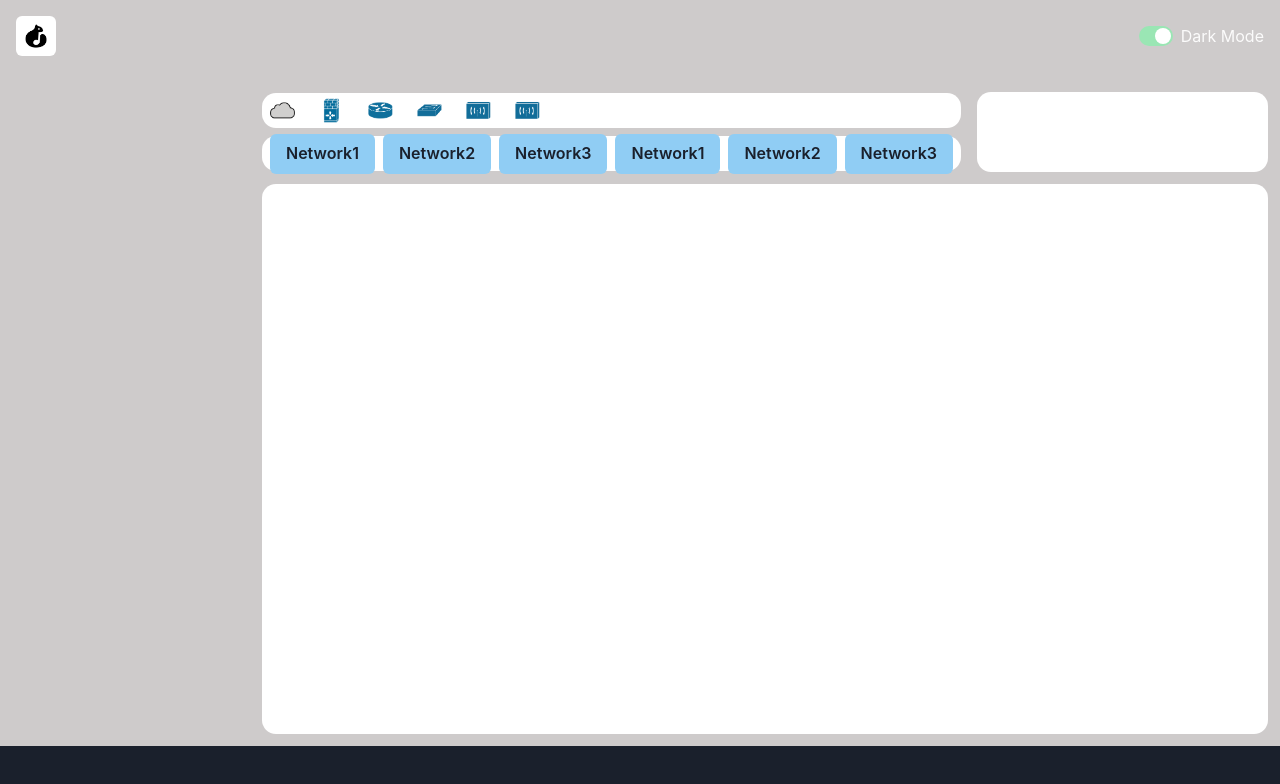
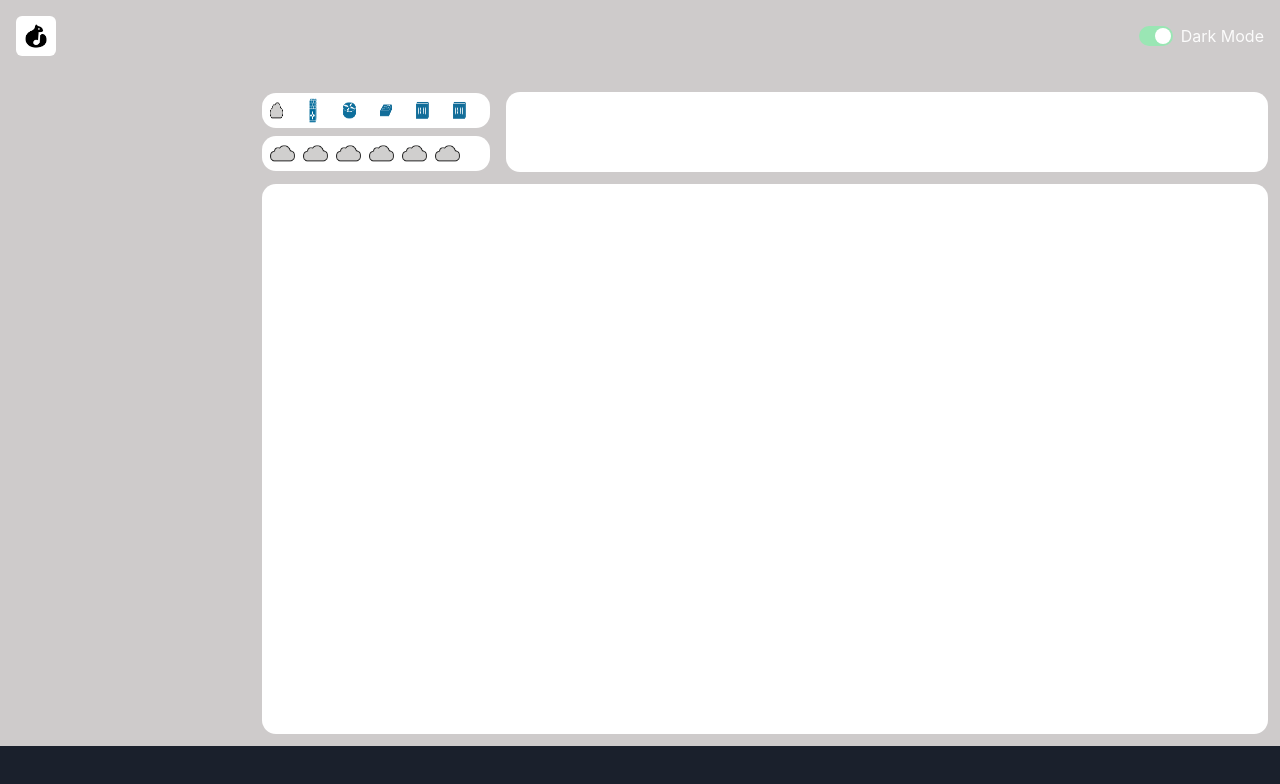
Before and after one commit to erraoudi-soufiane/nokia-packet-tracer, a React (Vite) app: page / in a window 1280 px wide. Both pictures are taken after a click on the element 276 px from the left and 110 px from the top of the page. Shown: the top 784 px of the page. Built offline with nearby package versions, Linux system fonts and the light colour scheme.

Commit message:
implementing the drag-and-drop functionality for devices in the board

```diff
--- a/package.json
+++ b/package.json
@@ -14,7 +14,8 @@
     "@emotion/styled": "^11.11.0",
     "framer-motion": "^10.15.1",
     "react": "^18.2.0",
-    "react-dom": "^18.2.0"
+    "react-dom": "^18.2.0",
+    "reactflow": "^11.7.4"
   },
   "devDependencies": {
     "@types/react": "^18.0.27",
--- a/src/components/Categories.tsx
+++ b/src/components/Categories.tsx
@@ -18,74 +18,74 @@ const Categories = ({ onSelectCategory }: Props) => {
       subcategories: [
         {
           name: "Network1",
-          url: "Network1",
+          url: NetworkDevices,
           devices: [
-            { name: "Network11", url: "Network11" },
-            { name: "Network12", url: "Network12" },
-            { name: "Network13", url: "Network13" },
-            { name: "Network14", url: "Network14" },
-            { name: "Network15", url: "Network15" },
-            { name: "Network16", url: "Network16" },
+            { name: "Network11", url: NetworkDevices },
+            { name: "Network12", url: NetworkDevices },
+            { name: "Network13", url: NetworkDevices },
+            { name: "Network14", url: NetworkDevices },
+            { name: "Network15", url: NetworkDevices },
+            { name: "Network16", url: NetworkDevices },
           ],
         },
         {
           name: "Network2",
-          url: "Network2",
+          url: NetworkDevices,
           devices: [
-            { name: "", url: "" },
-            { name: "", url: "" },
-            { name: "", url: "" },
-            { name: "", url: "" },
-            { name: "", url: "" },
-            { name: "", url: "" },
+            { name: "", url: NetworkDevices },
+            { name: "", url: NetworkDevices },
+            { name: "", url: NetworkDevices },
+            { name: "", url: NetworkDevices },
+            { name: "", url: NetworkDevices },
+            { name: "", url: NetworkDevices },
           ],
         },
         {
           name: "Network3",
-          url: "Network3",
+          url: NetworkDevices,
           devices: [
-            { name: "", url: "" },
-            { name: "", url: "" },
-            { name: "", url: "" },
-            { name: "", url: "" },
-            { name: "", url: "" },
-            { name: "", url: "" },
+            { name: "", url: NetworkDevices },
+            { name: "", url: NetworkDevices },
+            { name: "", url: NetworkDevices },
+            { name: "", url: NetworkDevices },
+            { name: "", url: NetworkDevices },
+            { name: "", url: NetworkDevices },
           ],
         },
         {
-          name: "Network1",
-          url: "Network1",
+          name: "Network4",
+          url: NetworkDevices,
           devices: [
-            { name: "", url: "" },
-            { name: "", url: "" },
-            { name: "", url: "" },
-            { name: "", url: "" },
-            { name: "", url: "" },
-            { name: "", url: "" },
+            { name: "", url: NetworkDevices },
+            { name: "", url: NetworkDevices },
+            { name: "", url: NetworkDevices },
+            { name: "", url: NetworkDevices },
+            { name: "", url: NetworkDevices },
+            { name: "", url: NetworkDevices },
           ],
         },
         {
-          name: "Network2",
-          url: "Network2",
+          name: "Network5",
+          url: NetworkDevices,
           devices: [
-            { name: "", url: "" },
-            { name: "", url: "" },
-            { name: "", url: "" },
-            { name: "", url: "" },
-            { name: "", url: "" },
-            { name: "", url: "" },
+            { name: "", url: NetworkDevices },
+            { name: "", url: NetworkDevices },
+            { name: "", url: NetworkDevices },
+            { name: "", url: NetworkDevices },
+            { name: "", url: NetworkDevices },
+            { name: "", url: NetworkDevices },
           ],
         },
         {
-          name: "Network3",
-          url: "Network3",
+          name: "Network6",
+          url: NetworkDevices,
           devices: [
-            { name: "", url: "" },
-            { name: "", url: "" },
-            { name: "", url: "" },
-            { name: "", url: "" },
-            { name: "", url: "" },
-            { name: "", url: "" },
+            { name: "", url: NetworkDevices },
+            { name: "", url: NetworkDevices },
+            { name: "", url: NetworkDevices },
+            { name: "", url: NetworkDevices },
+            { name: "", url: NetworkDevices },
+            { name: "", url: NetworkDevices },
           ],
         },
       ],
@@ -96,19 +96,19 @@ const Categories = ({ onSelectCategory }: Props) => {
       subcategories: [
         {
           name: "End1",
-          url: "End1",
+          url: firewall,
           devices: [
-            { name: "", url: "" },
-            { name: "", url: "" },
-            { name: "", url: "" },
-            { name: "", url: "" },
-            { name: "", url: "" },
-            { name: "", url: "" },
+            { name: "", url: firewall },
+            { name: "", url: firewall },
+            { name: "", url: firewall },
+            { name: "", url: firewall },
+            { name: "", url: firewall },
+            { name: "", url: firewall },
           ],
         },
         {
           name: "End2",
-          url: "End2",
+          url: firewall,
           devices: [
             { name: "", url: "" },
             { name: "", url: "" },
@@ -120,7 +120,7 @@ const Categories = ({ onSelectCategory }: Props) => {
         },
         {
           name: "End3",
-          url: "End3",
+          url: firewall,
           devices: [
             { name: "", url: "" },
             { name: "", url: "" },
@@ -138,7 +138,7 @@ const Categories = ({ onSelectCategory }: Props) => {
       subcategories: [
         {
           name: "components1",
-          url: "components1",
+          url: router,
           devices: [
             { name: "", url: "" },
             { name: "", url: "" },
@@ -150,7 +150,7 @@ const Categories = ({ onSelectCategory }: Props) => {
         },
         {
           name: "components2",
-          url: "components2",
+          url: router,
           devices: [
             { name: "", url: "" },
             { name: "", url: "" },
@@ -162,7 +162,7 @@ const Categories = ({ onSelectCategory }: Props) => {
         },
         {
           name: "components3",
-          url: "components3",
+          url: router,
           devices: [
             { name: "", url: "" },
             { name: "", url: "" },
@@ -174,7 +174,7 @@ const Categories = ({ onSelectCategory }: Props) => {
         },
         {
           name: "components4",
-          url: "components4",
+          url: router,
           devices: [
             { name: "", url: "" },
             { name: "", url: "" },
@@ -192,7 +192,7 @@ const Categories = ({ onSelectCategory }: Props) => {
       subcategories: [
         {
           name: "Connections1",
-          url: "Connections1",
+          url: workgroupSwitch,
           devices: [
             { name: "", url: "" },
             { name: "", url: "" },
@@ -204,7 +204,7 @@ const Categories = ({ onSelectCategory }: Props) => {
         },
         {
           name: "Connections2",
-          url: "Connections2",
+          url: workgroupSwitch,
           devices: [
             { name: "", url: "" },
             { name: "", url: "" },
@@ -216,7 +216,7 @@ const Categories = ({ onSelectCategory }: Props) => {
         },
         {
           name: "Connections3",
-          url: "Connections3",
+          url: workgroupSwitch,
           devices: [
             { name: "", url: "" },
             { name: "", url: "" },
@@ -234,7 +234,7 @@ const Categories = ({ onSelectCategory }: Props) => {
       subcategories: [
         {
           name: "MultiUser1",
-          url: "MultiUser1",
+          url: wirelessTransport,
           devices: [
             { name: "", url: "" },
             { name: "", url: "" },
@@ -246,7 +246,7 @@ const Categories = ({ onSelectCategory }: Props) => {
         },
         {
           name: "MultiUser2",
-          url: "MultiUser2",
+          url: wirelessTransport,
           devices: [
             { name: "", url: "" },
             { name: "", url: "" },
@@ -258,7 +258,7 @@ const Categories = ({ onSelectCategory }: Props) => {
         },
         {
           name: "MultiUser3",
-          url: "MultiUser3",
+          url: wirelessTransport,
           devices: [
             { name: "", url: "" },
             { name: "", url: "" },
@@ -276,7 +276,7 @@ const Categories = ({ onSelectCategory }: Props) => {
       subcategories: [
         {
           name: "Miscella1",
-          url: "Miscella1",
+          url: wirelessTransport,
           devices: [
             { name: "", url: "" },
             { name: "", url: "" },
@@ -288,7 +288,7 @@ const Categories = ({ onSelectCategory }: Props) => {
         },
         {
           name: "Miscella2",
-          url: "Miscella2",
+          url: wirelessTransport,
           devices: [
             { name: "", url: "" },
             { name: "", url: "" },
@@ -300,7 +300,7 @@ const Categories = ({ onSelectCategory }: Props) => {
         },
         {
           name: "Miscella3",
-          url: "Miscella3",
+          url: wirelessTransport,
           devices: [
             { name: "", url: "" },
             { name: "", url: "" },
@@ -322,7 +322,11 @@ const Categories = ({ onSelectCategory }: Props) => {
       padding={2}
     >
       {categories.map((category) => (
-        <Box onClick={() => onSelectCategory(category)} marginRight={4}>
+        <Box
+          key={category.name}
+          onClick={() => onSelectCategory(category)}
+          marginRight={4}
+        >
           <Tooltip label={category.name} aria-label="A tooltip">
             <Image boxSize={"25px"} src={category.url} />
           </Tooltip>
--- /dev/null
+++ b/src/components/Device.tsx
@@ -0,0 +1,26 @@
+import { Box, Image, Text, Tooltip } from "@chakra-ui/react";
+import { Device } from "./Subcategories";
+import { useDrag } from "react-dnd";
+
+interface Props {
+  device: Device;
+}
+const DeviceComponent = ({ device }: Props) => {
+  const [{ isDragging }, drag] = useDrag({
+    type: "device",
+    item: { name: device.name, url: device.url },
+    collect: (monitor) => ({
+      isDragging: !!monitor.isDragging(),
+    }),
+  });
+
+  return (
+    <Box ref={drag} style={{ opacity: isDragging ? 0.5 : 1 }}>
+      <Tooltip label={device.name} aria-label="A tooltip">
+        <Image src={device.url} boxSize={"25px"} />
+      </Tooltip>
+    </Box>
+  );
+};
+
+export default DeviceComponent;
--- a/src/components/Devices.tsx
+++ b/src/components/Devices.tsx
@@ -1,6 +1,6 @@
 import { HStack, Tooltip, Image, Button } from "@chakra-ui/react";
-import React from "react";
 import { Subcategory } from "./Subcategories";
+import DeviceComponent from "./Device";
 
 interface Props {
   selctedSubcategory: Subcategory | null;
@@ -16,9 +16,7 @@ const Devices = ({ selctedSubcategory }: Props) => {
       width={"100%"}
     >
       {selctedSubcategory?.devices.map((device) => (
-        <Tooltip label={device.name} aria-label="A tooltip">
-          <Button colorScheme="blue">{device.url}</Button>
-        </Tooltip>
+        <DeviceComponent key={device.name} device={device} />
       ))}
     </HStack>
   );
--- a/src/components/SubCategories.tsx
+++ b/src/components/SubCategories.tsx
@@ -1,4 +1,4 @@
-import { HStack, Tooltip, Image, Box, Button } from "@chakra-ui/react";
+import { HStack, Tooltip, Image, Box, Button, Text } from "@chakra-ui/react";
 
 export interface Category {
   name: string;
@@ -12,7 +12,7 @@ export interface Subcategory {
   devices: Device[];
 }
 
-interface Device {
+export interface Device {
   name: string;
   url: string;
 }
@@ -31,10 +31,12 @@ const Subcategories = ({ selectedCategory, onSelectSubcategory }: Props) => {
       height={"35px"}
     >
       {selectedCategory?.subcategories.map((subcategory) => (
-        <Box onClick={() => onSelectSubcategory(subcategory)}>
+        <Box
+          key={subcategory.name}
+          onClick={() => onSelectSubcategory(subcategory)}
+        >
           <Tooltip label={subcategory.name} aria-label="A tooltip">
-            {/* <Image src={subcategory.url} boxSize={"25px"} /> */}
-            <Button colorScheme="blue">{subcategory.url}</Button>
+            <Image src={subcategory.url} boxSize={"25px"} />
           </Tooltip>
         </Box>
       ))}
--- a/src/main.tsx
+++ b/src/main.tsx
@@ -4,12 +4,16 @@ import { ChakraProvider, ColorModeScript } from "@chakra-ui/react";
 import theme from "./theme";
 import App from "./App";
 import "./index.css";
+import { DndProvider } from "react-dnd";
+import { HTML5Backend } from "react-dnd-html5-backend";
 
 ReactDOM.createRoot(document.getElementById("root") as HTMLElement).render(
   <React.StrictMode>
-    <ChakraProvider theme={theme}>
-      <ColorModeScript initialColorMode={theme.config.initialColorMode} />
-      <App />
-    </ChakraProvider>
+    <DndProvider backend={HTML5Backend}>
+      <ChakraProvider theme={theme}>
+        <ColorModeScript initialColorMode={theme.config.initialColorMode} />
+        <App />
+      </ChakraProvider>
+    </DndProvider>
   </React.StrictMode>
 );
```
Also changed, not shown: src/App.tsx (+38 -2 lines), src/components/Board.tsx (+23 -2 lines), 1 other file (tests, documents, lock files or other folders).
